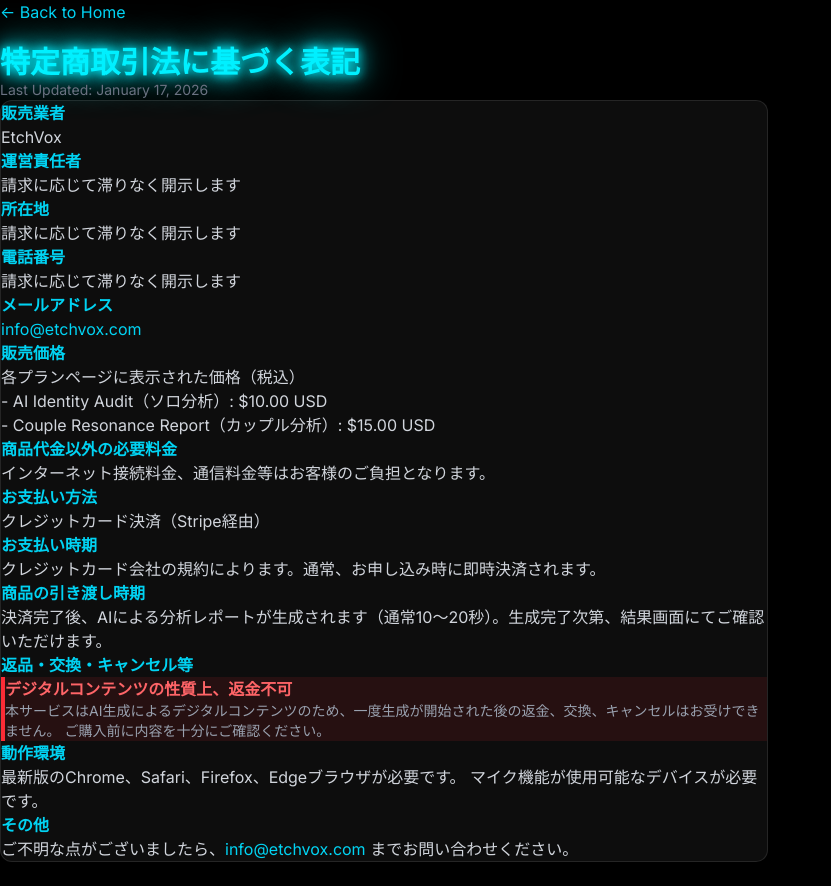
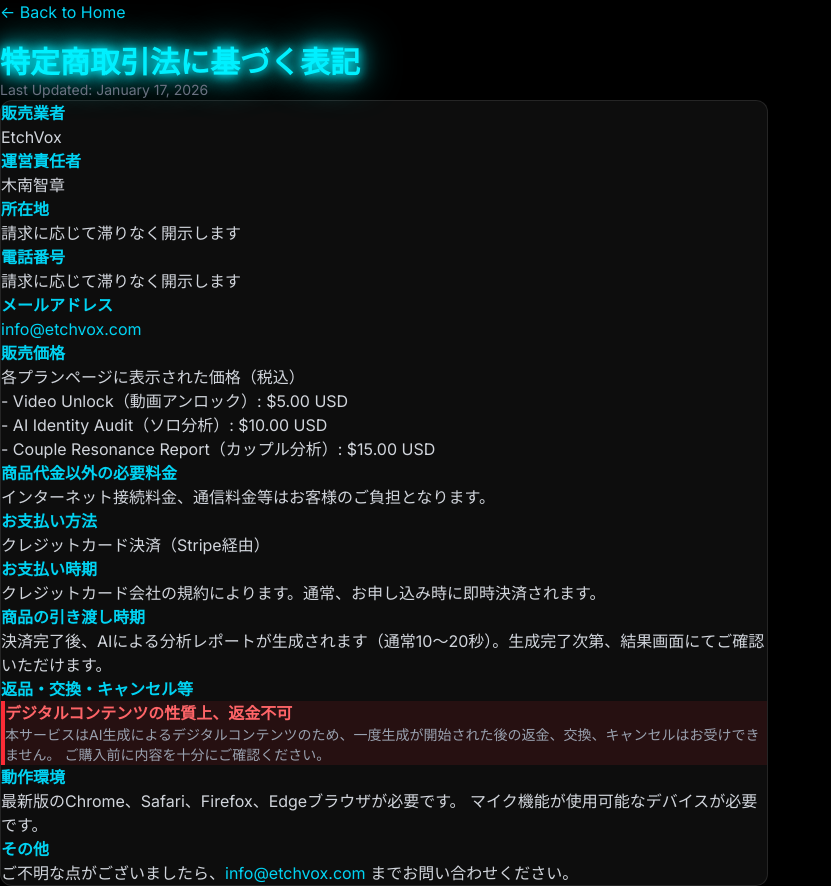
Before and after one commit to biz-t-key/etchvox, a Next.js app: page /tokusho in a window 1280 px wide. Shown: the whole page, without its empty margins (0-831 px from the left). Before the commit the page ends 862 px from the top, so only its background shows below. Built offline with nearby package versions, Linux system fonts and the light colour scheme.

Commit message:
Update Tokusho: add operator name and  pricing option

```diff
--- a/src/app/tokusho/page.tsx
+++ b/src/app/tokusho/page.tsx
@@ -20,7 +20,7 @@
 
                         <div>
                             <h3 className="text-cyan-400 font-bold mb-2">運営責任者</h3>
-                            <p className="text-gray-300">請求に応じて滞りなく開示します</p>
+                            <p className="text-gray-300">木南智章</p>
                         </div>
 
                         <div>
@@ -46,6 +46,8 @@
                             <h3 className="text-cyan-400 font-bold mb-2">販売価格</h3>
                             <p className="text-gray-300">
                                 各プランページに表示された価格（税込）
+                                <br />
+                                - Video Unlock（動画アンロック）: $5.00 USD
                                 <br />
                                 - AI Identity Audit（ソロ分析）: $10.00 USD
                                 <br />
```
